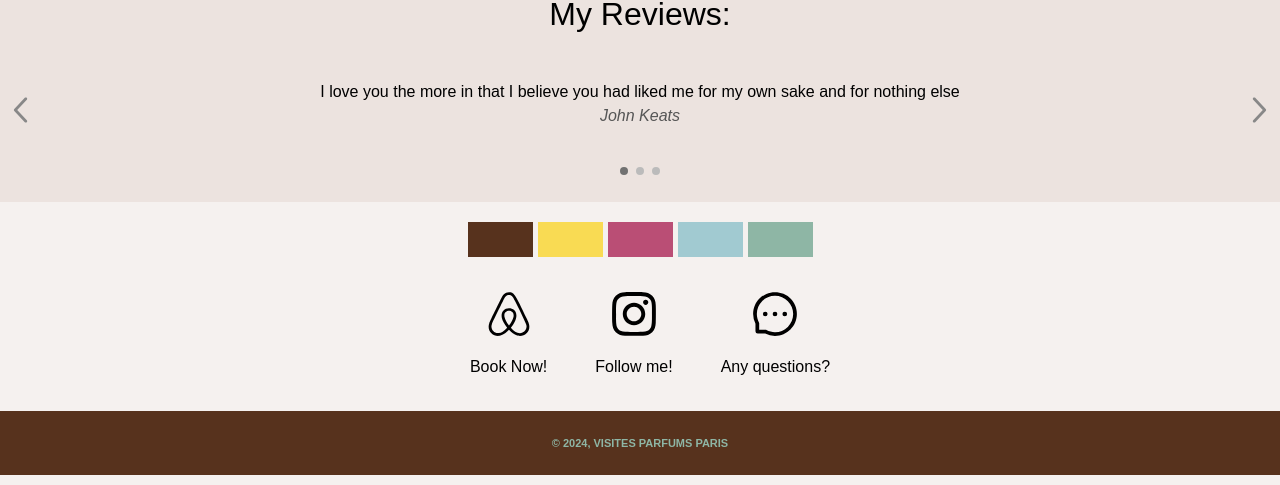
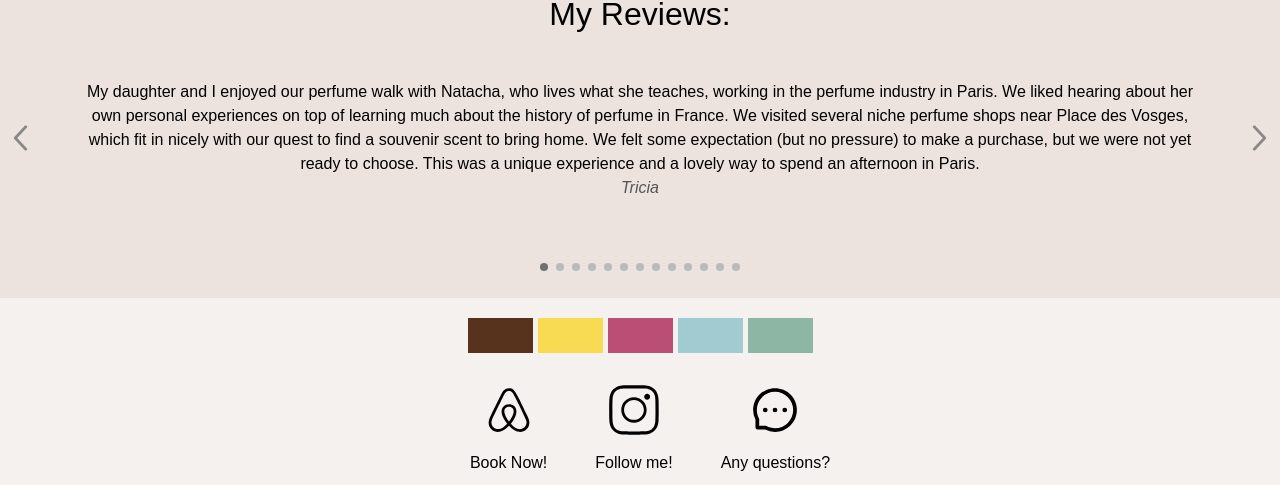
Before and after one commit to max481516/visitesparfums.com, a React (Vite) app: page / in a window 1280 px wide. Shown: the part 1825-2310 px from the top of the page. Built offline with nearby package versions, Linux system fonts and the light colour scheme.

Commit message:
made resonswhy reusable and updated name to TextCarousel, added reviews array

```diff
--- a/src/components/ContactUs.jsx
+++ b/src/components/ContactUs.jsx
@@ -1,7 +1,7 @@
 import { useState } from "react";
 import styled from "styled-components";
 import { Link } from "react-router-dom";
-import { FaInstagram } from "react-icons/fa";
+import { SlSocialInstagram } from "react-icons/sl";
 import { FaAirbnb } from "react-icons/fa";
 import { AiOutlineMessage } from "react-icons/ai";
 import ContactForm from "./ContactForm";
@@ -21,7 +21,7 @@ export default function ContactUs() {
         <Title>Book Now!</Title>
       </Book>
       <FollowUs href="https://www.instagram.com/visitesparfumsparis/">
-        <FaInstagram size={50} />
+        <SlSocialInstagram size={50} />
         <Title>Follow me!</Title>
       </FollowUs>
       <ContactFormButton onClick={toggleModal}>
--- a/src/components/ReasonsWhy.jsx
+++ b/src/components/TextCarousel.jsx
@@ -2,30 +2,12 @@ import { useState, useEffect, useRef } from "react";
 import styled from "styled-components";
 import { ChevronRightIcon, ChevronLeftIcon } from "@radix-ui/react-icons";
 
-export default function ReasonsWhy({ title }) {
+export default function TextCarousel({ title, data }) {
   const [sliderPointer, setSliderPointer] = useState(1);
   const [isAnimating, setIsAnimating] = useState(false);
   const [offset, setOffset] = useState(0);
   const isTransitioning = useRef(false); // Flag to prevent simultaneous updates
-  const sliderData = useRef([
-    {
-      description:
-        "I love you the more in that I believe you had liked me for my own sake and for nothing else",
-      author: "John Keats",
-    },
-    {
-      description:
-        "But man is not made for defeat. A man can be destroyed but not defeated.",
-      author: "Ernest Hemingway",
-    },
-    {
-      description:
-        "I have not failed. I've just found 10,000 ways that won't work.",
-      author: "Thomas A. Edison",
-    },
-  ]).current;
-
-  const totalSlides = sliderData.length;
+  const totalSlides = data.length;
   const touchStartX = useRef(0);
 
   useEffect(() => {
@@ -90,7 +72,7 @@ export default function ReasonsWhy({ title }) {
   };
 
   return (
-    <Div>
+    <Wrapper>
       <Title>{title}</Title>
       <Slider>
         <SlideContainer
@@ -103,18 +85,18 @@ export default function ReasonsWhy({ title }) {
           onTouchEnd={handleTouchEnd}
         >
           <Slide>
-            <Text>{sliderData[totalSlides - 1].description}</Text>
-            <Author>{sliderData[totalSlides - 1].author}</Author>
+            <Text>{data[totalSlides - 1].description}</Text>
+            <Author>{data[totalSlides - 1].author}</Author>
           </Slide>
-          {sliderData.map((slide, index) => (
+          {data.map((slide, index) => (
             <Slide key={index}>
               <Text>{slide.description}</Text>
               <Author>{slide.author}</Author>
             </Slide>
           ))}
           <Slide>
-            <Text>{sliderData[0].description}</Text>
-            <Author>{sliderData[0].author}</Author>
+            <Text>{data[0].description}</Text>
+            <Author>{data[0].author}</Author>
           </Slide>
         </SlideContainer>
         <Previous onClick={handlePrevSlide}>
@@ -124,7 +106,7 @@ export default function ReasonsWhy({ title }) {
           <ChevronRightIcon width="42" height="42" />
         </Next>
         <Dots>
-          {sliderData.map((_, index) => (
+          {data.map((_, index) => (
             <Dot
               key={index}
               onClick={() => goToSlide(index)}
@@ -138,11 +120,11 @@ export default function ReasonsWhy({ title }) {
           ))}
         </Dots>
       </Slider>
-    </Div>
+    </Wrapper>
   );
 }
 
-const Div = styled.div`
+const Wrapper = styled.div`
   background: hsl(20, 25%, 90%);
 `;
 
--- a/src/components/Visit.jsx
+++ b/src/components/Visit.jsx
@@ -1,12 +1,12 @@
 import styled from "styled-components";
 import AirbnbLogo from "../img/airbnb.svg";
-import Carousel from "./PhotoCarousel";
+import PhotoCarousel from "./PhotoCarousel";
 
 export default function Visit({ title, text, images }) {
   return (
     <Wrapper>
       <Title>{title}</Title>
-      <Carousel images={images} />
+      <PhotoCarousel images={images} />
       <Text>{text}</Text>
       <BookContainer
         a
--- a/src/pages/index.jsx
+++ b/src/pages/index.jsx
@@ -2,7 +2,7 @@ import AboutMe from "../components/AboutMe";
 import PhotoCarousel from "../components/PhotoCarousel";
 import Decoration from "../components/Decoration";
 import Header from "../components/Header";
-import ReasonsWhy from "../components/ReasonsWhy";
+import TextCarousel from "../components/TextCarousel";
 import ContactUs from "../components/ContactUs";
 
 const images = [
@@ -17,15 +17,101 @@ const images = [
   },
 ];
 
+const reasons = [
+  {
+    description:
+      "I love you the more in that I believe you had liked me for my own sake and for nothing else",
+    author: "John Keats",
+  },
+  {
+    description:
+      "But man is not made for defeat. A man can be destroyed but not defeated.",
+    author: "Ernest Hemingway",
+  },
+  {
+    description:
+      "I have not failed. I've just found 10,000 ways that won't work.",
+    author: "Thomas A. Edison",
+  },
+];
+
+const reviews = [
+  {
+    description:
+      "My daughter and I enjoyed our perfume walk with Natacha, who lives what she teaches, working in the perfume industry in Paris. We liked hearing about her own personal experiences on top of learning much about the history of perfume in France. We visited several niche perfume shops near Place des Vosges, which fit in nicely with our quest to find a souvenir scent to bring home. We felt some expectation (but no pressure) to make a purchase, but we were not yet ready to choose. This was a unique experience and a lovely way to spend an afternoon in Paris.",
+    author: "Tricia",
+  },
+  {
+    description:
+      "There were two participants and we met at a beautiful park where Natacha explained the history of perfume, this was very interested. Even though I have this hobby for over 10 years I never got into the history of perfume. We went to 3 stores in the Marais area and smelled some gorgeous en exclusive scents. It was a great time.",
+    author: "Lidia",
+  },
+  {
+    description:
+      "original activity in an emblematic area of Paris, Natacha showed us perfumeries that we would not have had the idea of visiting and where we enjoyed unprecedented scents. I would recommend it, whatever your knowledge of perfumes.",
+    author: "Nathalie",
+  },
+  {
+    description:
+      "Natacha is extremely knowledgeable about the fragrances, the industry and traditions, the history. I am truly impressed. The information she provides in the introduction and presentation before going to the makers' shops is surprisingly helpful when considering/smelling the many wonderful. fragrances. I highly recommend this experience.",
+    author: "Maya",
+  },
+  {
+    description:
+      "The whole experience was wonderful, Natacha is very passionate about the industry and you can see the sparkle in her eyes while she was introducing us to the history of the perfume industry.",
+    author: "Nadya",
+  },
+  {
+    description:
+      "Great perfume tour with a lot of interesting facts and stories. Love when someone is passionate about what they do! Highly recommend",
+    author: "Galina",
+  },
+  {
+    description:
+      "I loved this experience! Natacha is truly passionate about the world of perfume making. She was super engaged, well organized and fun to talk to.",
+    author: "Asy",
+  },
+  {
+    description:
+      "Natacha is extremely knowledgeable and passionate about perfumes! I learned so much from her today. It was a magical experience, and I told all my friends at home about it. I highly recommend this experience!",
+    author: "Holly",
+  },
+  {
+    description:
+      "Very interesting the host knew a lot about perfumes. You now know what and where niche perfumes are and reasonable priced perfumes. There's more about smells and perfumes than I thought. Definitely recommendable!",
+    author: "Sieds",
+  },
+  {
+    description:
+      "Natacha offers an insider’s understanding of the perfume world. She gave a thorough history of perfume and then we explored niche perfumery shops in the Marais. Wonderful experience!!",
+    author: "Niki",
+  },
+  {
+    description:
+      "Definitely an informative tour of some of the top perfumeries in Paris. Took the information I learned from this the following day when I went perfume shopping for my mom. 10/10 would take this class again if I was in Paris.",
+    author: "Rochelle",
+  },
+  {
+    description:
+      "Natacha was a great guide and is very passionate about perfumes. I enjoyed learning about perfume history and loved all the scents!",
+    author: "Carlo",
+  },
+  {
+    description:
+      "Ce fut une excellente expérience et je suis heureux d'avoir trouvé la visite de Natacha ! Tout d'abord, vous pouvez toujours y trouver BEAUCOUP d'attractions et d'activités touristiques, mais ce n'est pas un vrai Paris avec son histoire (qui est bien sûr liée à la parfumerie) et son ambiance. Cette visite nous a ouvert les portes de boutiques uniques de marques Niche à Paris, nous avons appris des nouveautés sur l'histoire des parfums et goûté de nombreux parfums. En outre, nous avons trouvé des parfums qui correspondent à notre humeur et à notre caractère. Je recommande donc vivement cette visite si vous voulez passer votre temps de manière significative et avec un grand plaisir.",
+    author: "Daria",
+  },
+];
+
 export default function Home() {
   return (
     <>
       <Header />
       <PhotoCarousel images={images} />
       <Decoration />
-      <ReasonsWhy title="3 Reasons Why:" />
+      <TextCarousel title="3 Reasons Why:" data={reasons} />
       <AboutMe />
-      <ReasonsWhy title="My Reviews:" />
+      <TextCarousel title="My Reviews:" data={reviews} />
       <Decoration />
       <ContactUs />
     </>
```
